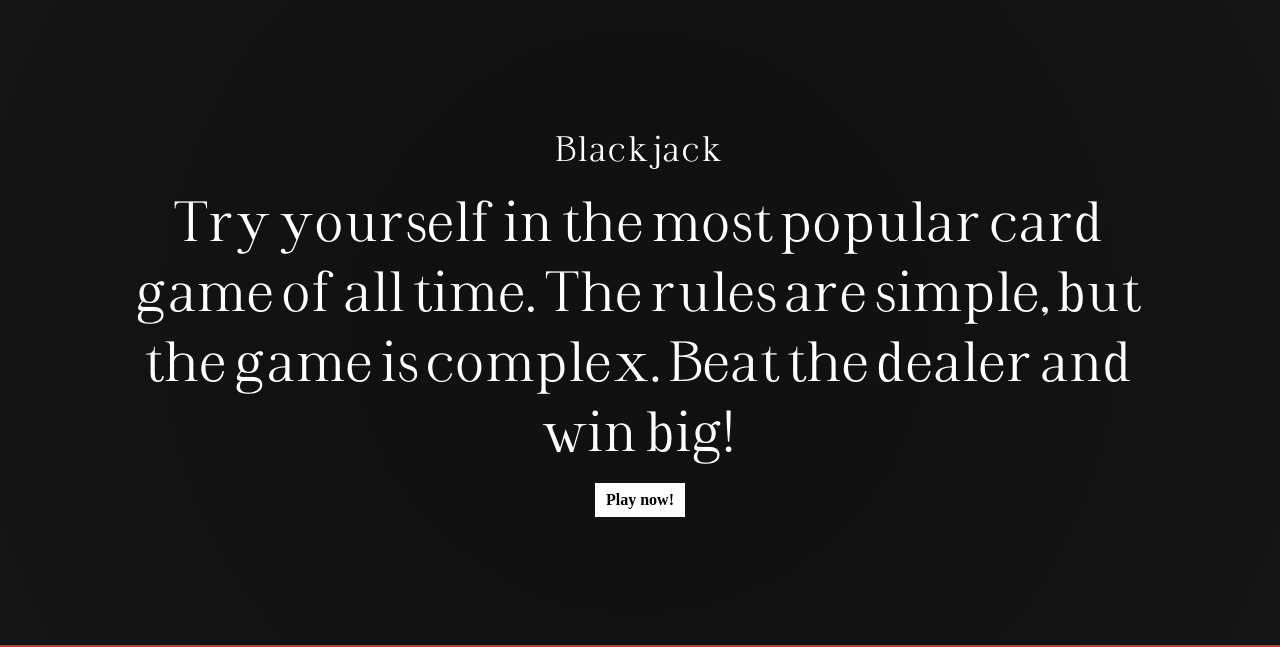
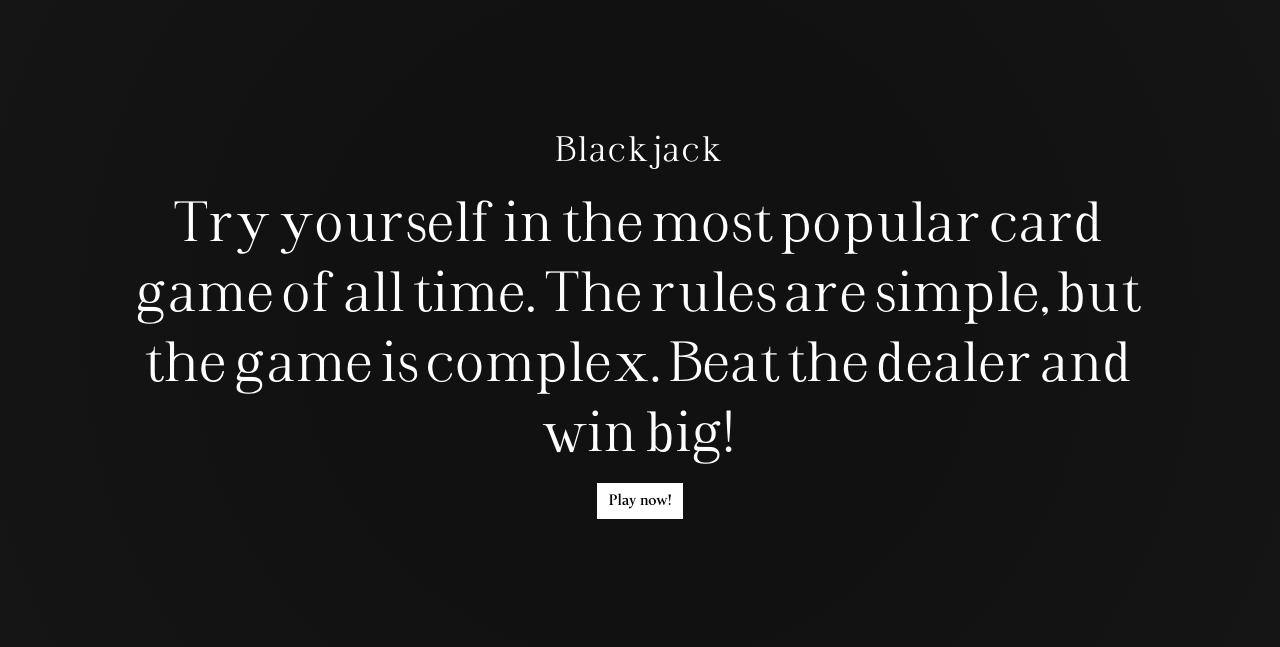
Before and after one commit to Marci0817/gambling-site, a PHP site: page / in a window 1280 px wide. Shown: the part 801-1448 px from the top of the page. Run offline with PHP 8.4, Linux system fonts and the light colour scheme.

Commit message:
Update fonts

```diff
--- /dev/null
+++ b/styles/fonts.css
@@ -0,0 +1,40 @@
+/* DISPLAY */
+@font-face {
+    font-family: "Loyal";
+    src: url('/assets/fonts/LoyalRegularv1.otf');
+    font-weight: 400;
+    font-style: normal;
+}
+
+@font-face {
+    font-family: "Loyal";
+    src: url('/assets/fonts/LoyalBoldv1.otf');
+    font-weight: 700;
+    font-style: normal;
+}
+
+@font-face {
+    font-family: "Loyal";
+    src: url('/assets/fonts/LoyalLightv1.otf');
+    font-weight: 300;
+    font-style: normal;
+}
+
+/* MAIN */
+@font-face {
+    font-family: "LT Soul";
+    src: url("/assets/fonts/LTSoul-Regular.otf");
+    font-weight: 400;
+    font-style: normal;
+}
+
+@font-face {
+    font-family: "LT Soul";
+    src: url("/assets/fonts/LTSoul-Bold.otf");
+    font-weight: 700;
+    font-style: normal;
+}
+
+.font-display {
+    font-family: "Loyal", sans-serif;
+}
--- a/styles/global.css
+++ b/styles/global.css
@@ -1,3 +1,5 @@
+@import url("/styles/fonts.css");
+
 /* Global variables */
 :root {
     /* General variables */
@@ -15,6 +17,7 @@
 body {
     background-color: var(--background);
     color: var(--accent);
+    font-family: "LT Soul";
 }
 
 
@@ -50,31 +53,6 @@ input:focus {
     outline: none;
 }
 
-@font-face {
-    font-family: "Loyal";
-    src: url('/assets/fonts/LoyalRegularv1.otf');
-    font-weight: 400;
-    font-style: normal;
-}
-
-@font-face {
-    font-family: "Loyal";
-    src: url('/assets/fonts/LoyalBoldv1.otf');
-    font-weight: 700;
-    font-style: normal;
-}
-
-@font-face {
-    font-family: "Loyal";
-    src: url('/assets/fonts/LoyalLightv1.otf');
-    font-weight: 300;
-    font-style: normal;
-}
-
-
-.font-display {
-    font-family: "Loyal", sans-serif;
-}
 
 .hidden {
     display: none;
```
Also changed, not shown: assets/fonts/LTSoul-Bold.otf (added), assets/fonts/LTSoul-Regular.otf (added).
